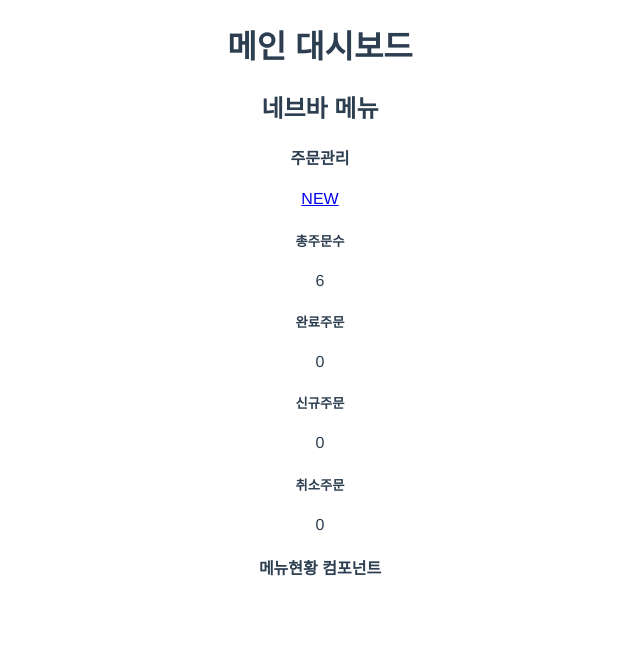
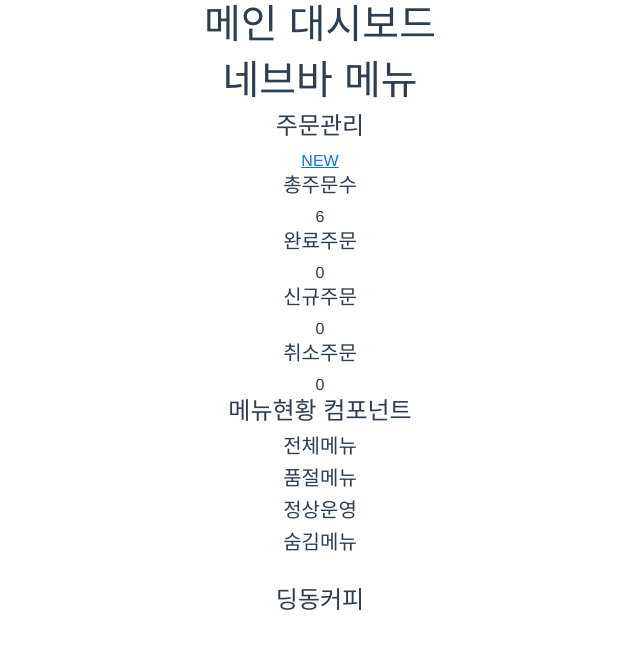
Before and after one commit to jgsjss/ding, a Vue app: page /main in a window 1280 px wide. Shown: the top 648 px of the page, without its empty margins (320-960 px from the left). Built offline with nearby package versions, Linux system fonts and the light colour scheme; some icons are missing.

Commit message:
12.23 09:45
메인페이지 MyInfo 컴포넌트 생성까지

```diff
--- a/public/index.html
+++ b/public/index.html
@@ -6,11 +6,16 @@
     <meta name="viewport" content="width=device-width,initial-scale=1.0">
     <link rel="icon" href="<%= BASE_URL %>favicon.ico">
     <!--xeicon-->
-    <link rel="stylesheet" href="//cdn.jsdelivr.net/npm/xeicon@2.3.3/xeicon.min.css">
-    <!--google web font-->
-    <link rel="preconnect" href="https://fonts.googleapis.com">
-    <link rel="preconnect" href="https://fonts.gstatic.com" crossorigin>
-    <link href="https://fonts.googleapis.com/css2?family=Nanum+Gothic:wght@400;700&display=swap" rel="stylesheet">
+      <!—bootstrap js—>
+      <script src="https://cdn.jsdelivr.net/npm/bootstrap@5.1.3/dist/js/bootstrap.bundle.min.js" integrity="sha384-ka7Sk0Gln4gmtz2MlQnikT1wXgYsOg+OMhuP+IlRH9sENBO0LRn5q+8nbTov4+1p" crossorigin="anonymous"></script>
+      <!—xeicon—>
+      <link rel="stylesheet" href="//cdn.jsdelivr.net/npm/xeicon@2.3.3/xeicon.min.css">
+      <!—google web font—>
+      <link rel="preconnect" href="https://fonts.googleapis.com">
+      <link rel="preconnect" href="https://fonts.gstatic.com" crossorigin>
+      <link href="https://fonts.googleapis.com/css2?family=Nanum+Gothic:wght@400;700&display=swap" rel="stylesheet">
+      <!—bootstrap—>
+      <link href="https://cdn.jsdelivr.net/npm/bootstrap@5.1.3/dist/css/bootstrap.min.css" rel="stylesheet" integrity="sha384-1BmE4kWBq78iYhFldvKuhfTAU6auU8tT94WrHftjDbrCEXSU1oBoqyl2QvZ6jIW3" crossorigin="anonymous">
     <title><%= htmlWebpackPlugin.options.title %></title>
   </head>
   <body>
--- a/src/App.vue
+++ b/src/App.vue
@@ -8,13 +8,17 @@
   <OrdeerManagement :orderData="orderData" :completedNum="completedNum" :newOrder="newOrder" :cancelOrder="cancelOrder" />
 
   <!-- 메뉴현황 컴포넌트 -->
-  <Menu/>
+  <Menu />
+
+  <!-- 나의정보 컴포넌트 -->
+  <MyInfo />
 
 </template>
 <script>
 import OrdeerManagement from './components/OrderManagement.vue'
 import Menu from './components/Menu.vue'
 import orderData from './assets/orderData.js'
+import MyInfo from './components/MyInfo'
 
 export default {
   data(){
@@ -26,8 +30,9 @@ export default {
     }
   },
   components: {
-    OrdeerManagement: OrdeerManagement,
-    Menu: Menu
+    MyInfo,
+    OrdeerManagement,
+    Menu,
   },
   methods: {
      //완료된 주문의 수를 확인하는 메소드
--- a/src/assets/orderData.js
+++ b/src/assets/orderData.js
@@ -5,7 +5,7 @@ export default
             menu : 'capuccino',
             isCompleted : true,
             isCanceled : false,
-
+            isHidden : false,
 
         },
 
@@ -14,6 +14,7 @@ export default
             menu : 'capuccino',
             isCompleted : true,
             isCanceled : false,
+            isHidden : false,
         },
 
         {
@@ -21,7 +22,7 @@ export default
             menu : 'capuccino',
             isCompleted : true,
             isCanceled : false,
-
+            isHidden : false,
         },
 
         {
@@ -29,7 +30,7 @@ export default
             menu : 'capuccino',
             isCompleted : true,
             isCanceled : false,
-
+            isHidden : false,
         },
 
         {
@@ -37,7 +38,7 @@ export default
             menu : 'capuccino',
             isCompleted : false,
             isCanceled : false,
-
+            isHidden : false,
         },
 
         {
@@ -45,7 +46,7 @@ export default
             menu : 'capuccino',
             isCompleted : false,
             isCanceled : false,
-
+            isHidden : false,
         },
 
 ]
--- a/src/components/Menu.vue
+++ b/src/components/Menu.vue
@@ -1,3 +1,16 @@
 <template>
     <div><h4>메뉴현황 컴포넌트</h4></div>
+    <div>
+      <div><h5>전체메뉴</h5></div>
+      <div>{{}}</div>
+
+      <div><h5>품절메뉴</h5></div>
+      <div>{{}}</div>
+
+      <div><h5>정상운영</h5></div>
+      <div>{{}}</div>
+
+      <div><h5>숨김메뉴</h5></div>
+      <div>{{}}</div>
+    </div>
 </template>
--- a/src/components/MyInfo.vue
+++ b/src/components/MyInfo.vue
@@ -1,4 +1,5 @@
 <template>
+    <img />
     <h4>딩동커피 </h4>
 </template>
 
```
Also changed, not shown: src/view/Main.vue (added, +13 -0 lines).
